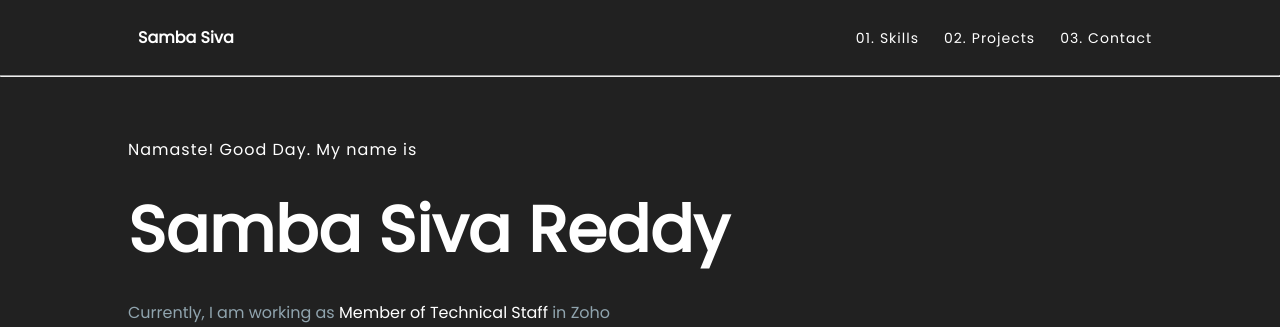
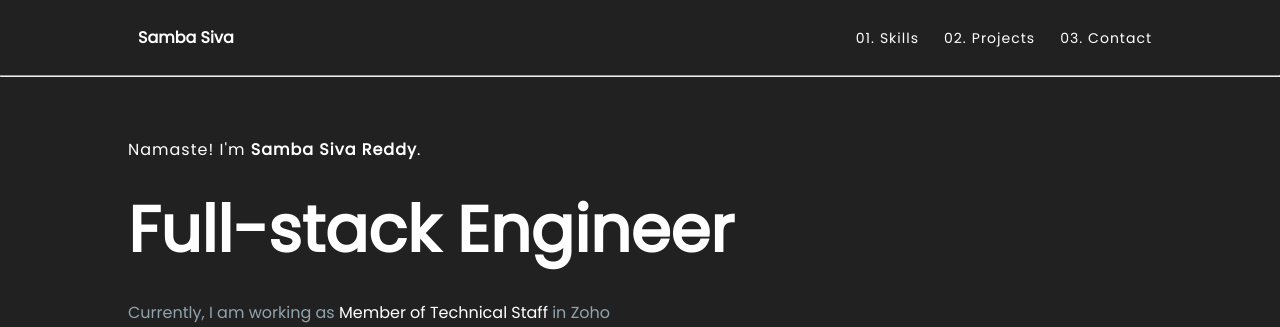
Before and after one commit to sambasivareddy-ch/sambasiva, a React (Create React App) app: page / in a window 1280 px wide. Shown: the top 327 px of the page. Built offline with nearby package versions, Linux system fonts and the light colour scheme.

Commit message:
About changed

```diff
--- a/src/components/Intro.js
+++ b/src/components/Intro.js
@@ -7,9 +7,9 @@ const Intro = () => {
   return (
     <div className={styles["intro-wrapper"]}>
       <p className={styles["welcome-msg"]}>
-        <span className={styles["wishes"]}>Namaste! Good Day.</span> My name is
+        <span className={styles["wishes"]}>Namaste! I'm <b>Samba Siva Reddy</b>.</span>
       </p>
-      <h1 className={styles["my-name"]}>Samba Siva Reddy</h1>
+      <h1 className={styles["my-name"]}>Full-stack Engineer</h1>
       <p className={styles["intro-me"]}>
         Currently, I am working as{" "}
         <span className={styles["highlight"]}>Member of Technical Staff</span>{" "}
```
